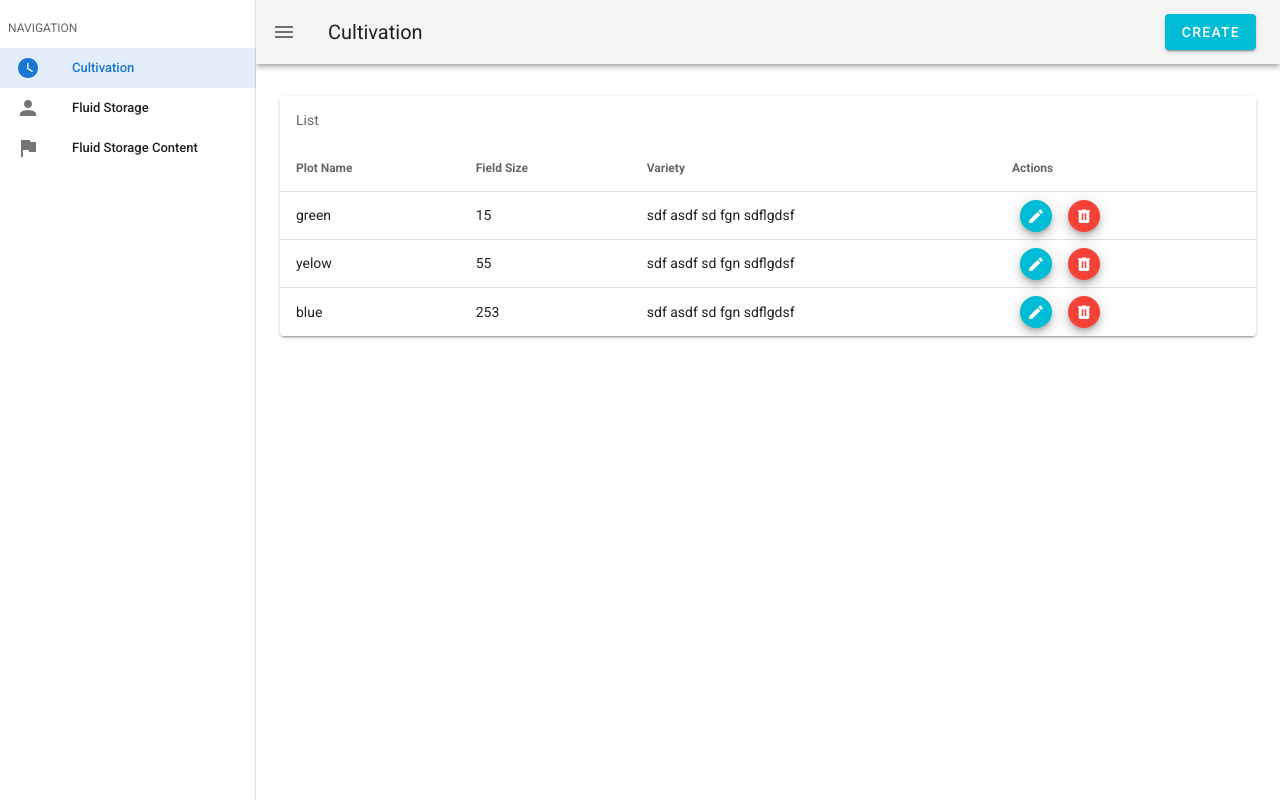
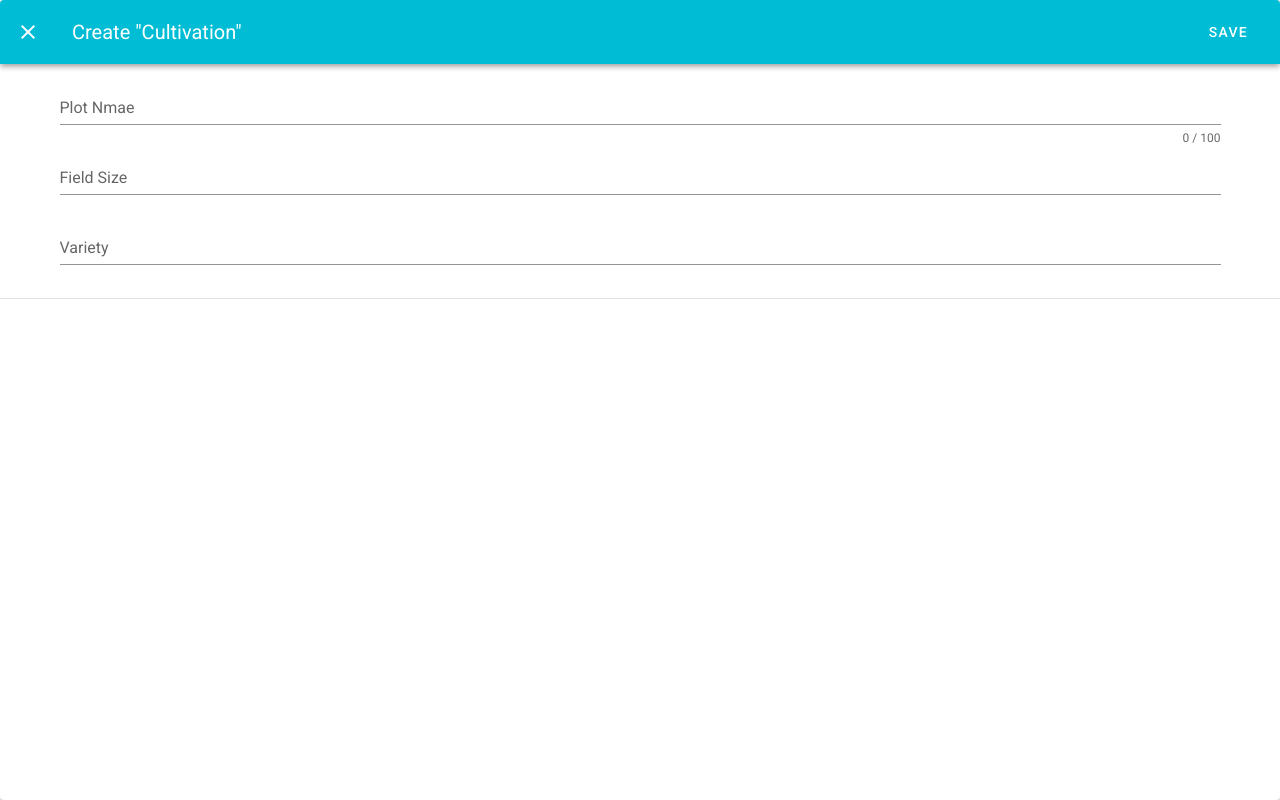
Before and after one commit to denis-rodionov/vue-evaluation, a Vue app: page / in a window 1280 px wide. Both pictures are taken after a click on the button "CREATE". Built offline with nearby package versions, Linux system fonts and the light colour scheme.

Commit message:
create dialog added

```diff
--- a/src/App.vue
+++ b/src/App.vue
@@ -29,16 +29,83 @@
       <v-app-bar-nav-icon @click="drawer = !drawer"></v-app-bar-nav-icon>
 
       <v-toolbar-title>{{ menuItems[selectedItem].text }}</v-toolbar-title>
+
+      <v-dialog
+      v-model="dialog"
+      fullscreen
+      hide-overlay
+      transition="dialog-bottom-transition"
+      >
+        <template v-slot:activator="{ on, attrs }">
           <v-btn
             class="mx-2"
             dark
             color="cyan"
             right
             fixed
+            v-bind="attrs"
+            v-on="on"
           >
             Create
           </v-btn>
+        </template>
+        <v-card>
+          <v-toolbar
+            dark
+            color="cyan"
+          >
+            <v-btn
+              icon
+              dark
+              @click="dialog = false"
+            >
+              <v-icon>mdi-close</v-icon>
+            </v-btn>
+            <v-toolbar-title>Create "{{ menuItems[selectedItem].text }}"</v-toolbar-title>
+            <v-spacer></v-spacer>
+            <v-toolbar-items>
+              <v-btn
+                dark
+                text
+                @click="dialog = false"
+              >
+                Save
+              </v-btn>
+            </v-toolbar-items>
+          </v-toolbar>
+
+          <v-container>
+            <v-form
+              ref="form"
+              v-model="valid"
+              lazy-validation
+            >
+              <v-text-field
+                v-model="plotname"
+                :counter="100"
+                label="Plot Nmae"
+                required
+              ></v-text-field>
+
+              <v-text-field
+                v-model="fieldSize"
+                label="Field Size"
+                required
+              ></v-text-field>
+
+              <v-text-field
+                v-model="varity"
+                label="Variety"
+                required
+              ></v-text-field>
+            </v-form>
+          </v-container>
+
+          <v-divider></v-divider>
+        </v-card>
+      </v-dialog>
     </v-app-bar>
+
 
     <v-main>
       <v-container
@@ -111,6 +178,8 @@
           </v-col>
         </v-row>
       </v-container>
+
+
     </v-main>
   </v-app>
 </template>
@@ -129,7 +198,8 @@
         { plotname: "green", fieldsize: 15, variety: "sdf asdf sd fgn sdflgdsf"},
         { plotname: "yelow", fieldsize: 55, variety: "sdf asdf sd fgn sdflgdsf"},
         { plotname: "blue", fieldsize: 253, variety: "sdf asdf sd fgn sdflgdsf"}
-      ]
+      ],
+      dialog: false
     }),
   }
 </script>
```
Lines whose indentation alone changed are shown as unchanged.
